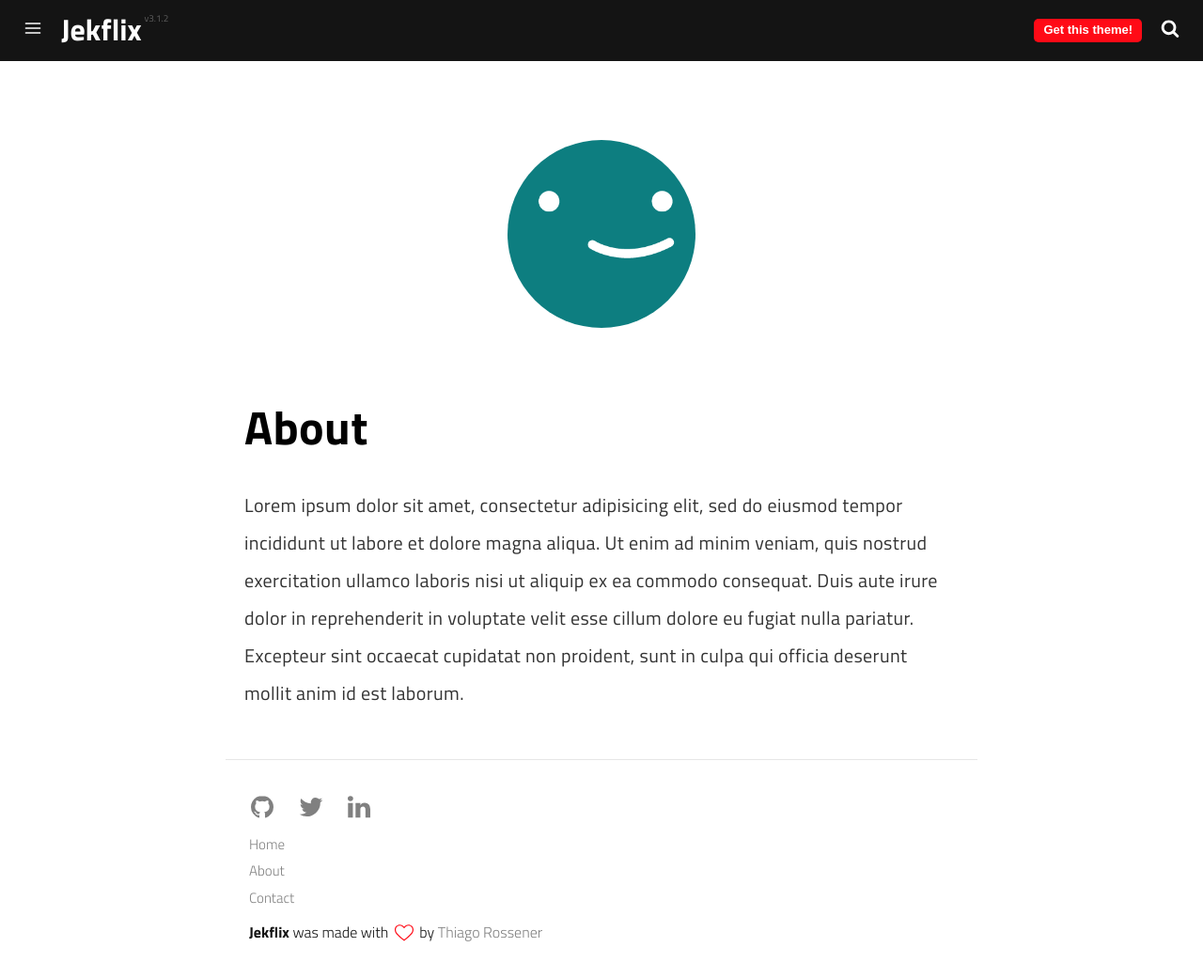
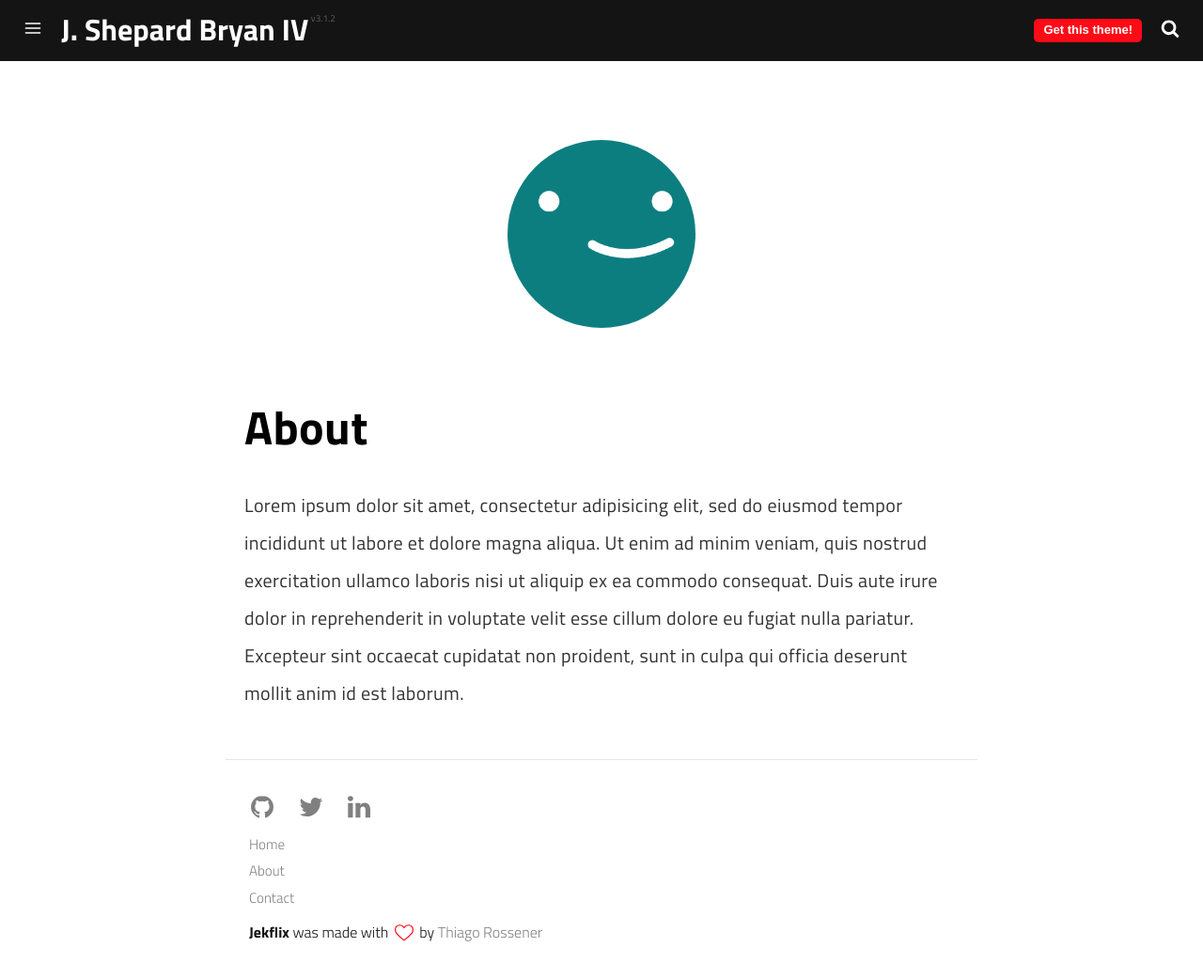
Before and after one commit to jsbryaniv/jsbryaniv.github.io, a Jekyll site: the page built from pages/about.md, in a window 1280 px wide and 1041 px high. Shown: the whole window at 94% size. Built offline with Jekyll 4.4.1, drawn with Linux system fonts in a browser that asks for light colours; a script that is not in the unit is left out; some of the changed lines change nothing that is shown.

Commit message:
Updated name

```diff
--- a/_config.yml
+++ b/_config.yml
@@ -1,8 +1,7 @@
 # Site Settings
-name: Jekflix
-title: Jekflix | A blog theme for Jekyll
-description: Jekflix is a template for Jekyll inspired by Netflix and made by
-  Thiago Rossener.
+name: J. Shepard Bryan IV
+title: Shep's Spot
+description: A website to showcase the work done by Shep Bryan IV.
 tags:
   - blog
   - template
@@ -19,7 +18,7 @@ menu:
     url: /contact
   # - title: Feed
   #   url: /feed.xml
-email: youremail@test.com
+email: shepperoni.pizza@gmail.com
 # See: https://disqus.com/
 disqus_username: disqus_username
 # Contact Form Setting
```
